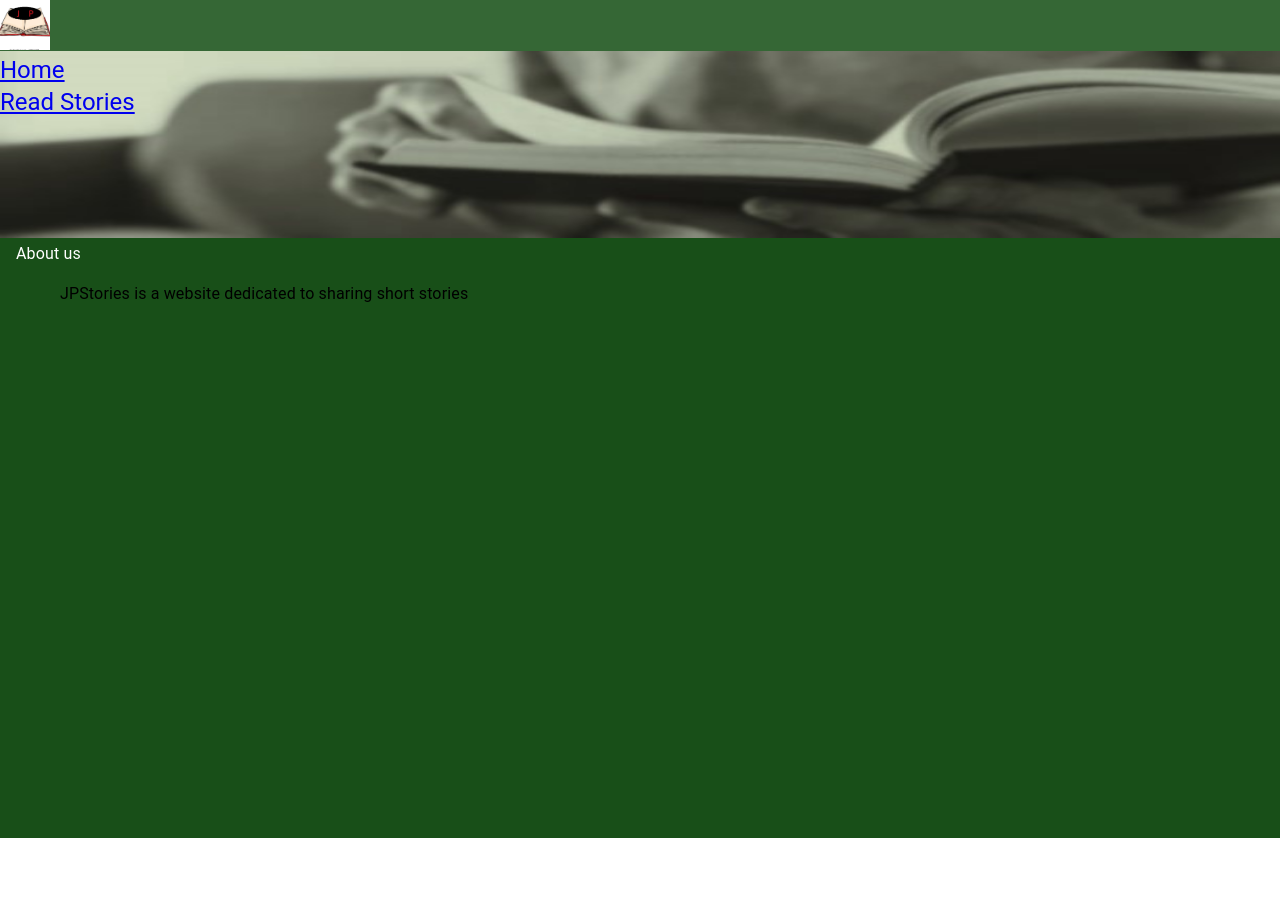
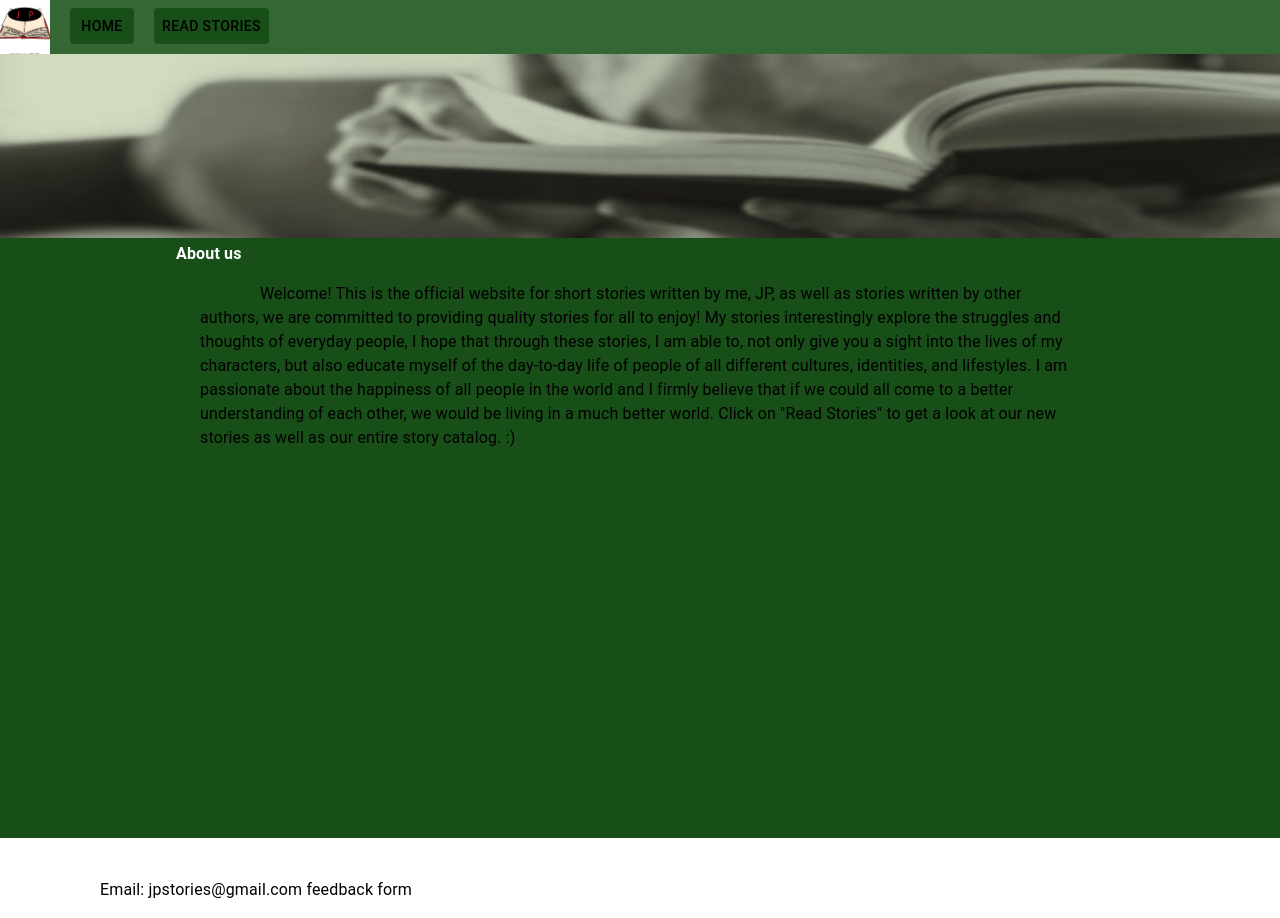
Before and after one commit to tp218/StoryWebsite, a React (Create React App) app: page / in a window 1280 px wide. Before the commit the page ends 838 px from the top, so only its background shows below. Built offline with nearby package versions, Linux system fonts and the light colour scheme.

Commit message:
Added styling for the home page, and added the code to start working on a page footer

```diff
--- a/package.json
+++ b/package.json
@@ -3,6 +3,9 @@
   "version": "0.1.0",
   "private": true,
   "dependencies": {
+    "@emotion/react": "^11.14.0",
+    "@emotion/styled": "^11.14.0",
+    "@mui/material": "^7.1.2",
     "@testing-library/dom": "^10.4.0",
     "@testing-library/jest-dom": "^6.6.3",
     "@testing-library/react": "^16.3.0",
--- a/src/App.css
+++ b/src/App.css
@@ -8,13 +8,21 @@
 
 .navbar {
   position: fixed;
-  height:  51px;
+  height:  54px;
   background-color: #356735;
   width: 100%;
+  display: inline-block;
+}
+
+.navbar-element{
+  display: inline-block;
+  align-items: center;
 }
 
 .navbar-text{
   align-items:end;
+  margin-left: 20px;
+  font-size: larger;
 
 }
 
@@ -69,8 +77,9 @@
 }
 
 .photo {
-  height: 50px;
+  height: 54px;
   width: 50px;
+  vertical-align: middle;
 }
 
 .stock-photo{
--- a/src/App.js
+++ b/src/App.js
@@ -4,6 +4,7 @@ import './App.css';
 import RenderHomePage from './HomePage.js';
 import RenderReadPage from './ReadPage.js';
 import Navbar from './Navbar.js';
+import Footer from './Footer.js';
 import Story from './DisplayStory.js';
 import { BrowserRouter as Router, Route, Switch } from 'react-router-dom'
 import { Box } from "@mui/material";
@@ -31,6 +32,9 @@ function App() {
             </Route>
           </Switch>
         </div>
+        <Box>
+          <Footer />
+        </Box>
       </div>
     </Router>
   );
--- /dev/null
+++ b/src/Footer.js
@@ -0,0 +1,27 @@
+import React, { useState } from "react";
+import logo from './assets/jpstories.png'
+import './App.css';
+import { Button, Typography, Box } from "@mui/material";
+
+
+const Footer = () => {
+
+    return (
+        <div>
+            <header className="App-header">
+                <Typography sx={{paddingLeft: 2, fontWeight: "Bold"}}>
+                    Contact us
+                </Typography>
+            </header>
+            <Box sx={{  px: 5}}>
+                <p className="paragraph-body">
+                <Typography sx={{ wordWrap: 'break-word' }}>
+                    Email: jpstories@gmail.com feedback form
+                </Typography>
+                </p>
+            </Box>
+          </div>
+    );
+}
+
+export default Footer;
--- a/src/HomePage.js
+++ b/src/HomePage.js
@@ -1,7 +1,7 @@
 import React, { useState } from "react";
 import logo from './logo.svg';
 import './App.css';
-import { Typography } from "@mui/material";
+import { Typography, Box } from "@mui/material";
 import stock_image from './assets/guy reads.jpg'
 
 
@@ -11,16 +11,29 @@ function RenderHomePage(){
         <div>
           <img src={stock_image} className="stock-photo"/>
         </div>
+        <Box sx={{  px: 20}}>
           <header className="App-header">
-          <Typography sx={{paddingLeft: 2}}>
+            <Typography sx={{paddingLeft: 2, fontWeight: "Bold"}}>
               About us
             </Typography>
           </header>
+          <Box sx={{  px: 5}}>
             <p className="paragraph-body">
-          <Typography>
-            JPStories is a website dedicated to sharing short stories
+              <Typography sx={{ wordWrap: 'break-word' }}>
+                Welcome! This is the official website for short stories written by me,
+                JP, as well as stories written by other authors, we are committed to
+                providing quality stories for all to enjoy! My stories interestingly explore the
+                struggles and thoughts of everyday people, I hope that through these stories, I am able to,
+                not only give you a sight into the lives of my characters, but also educate myself of the
+                day-to-day life of people of all different cultures, identities, and lifestyles.
+                I am passionate about the happiness of all people in the world and I firmly
+                believe that if we could all come to a better understanding of each other,
+                we would be living in a much better world. Click on "Read Stories" to get a look at our new stories
+                as well as our entire story catalog. :)
               </Typography>
             </p>
+          </Box>
+        </Box>
       </div>
     );
 }
--- a/src/Navbar.js
+++ b/src/Navbar.js
@@ -1,7 +1,7 @@
 import React, { useState } from "react";
 import logo from './assets/jpstories.png'
 import './App.css';
-import { Box, Typography } from "@mui/material";
+import { Button } from "@mui/material";
 
 
 const Navbar = () => {
@@ -9,13 +9,17 @@ const Navbar = () => {
     return (
         <nav>
             <div className="navbar">
+                <div className="navbar-element">
                     <img src={logo} className="photo"/>
-                    <a href='/' className="navbar-text">
-                        <Typography variant="h5">Home</Typography>
+                </div>
+                <div className="navbar-element">
+                    <a className="navbar-text">
+                        <Button href="/" sx={{bgcolor: "#184f18", color: "black"}}>Home</Button>
                     </a>
-                    <a href="/stories" className="navbar-text">
-                        <Typography variant="h5">Read Stories</Typography>
-                     </a>
+                    <a className="navbar-text">
+                        <Button href="/stories" sx={{bgcolor: "#184f18", color: "black"}}>Read Stories</Button>
+                    </a>
+                </div>
             </div>
         </nav>
     );
```
Also changed, not shown: public/jpstories.png (deleted), 1 other file (tests, documents, lock files or other folders). Lines whose indentation alone changed are shown as unchanged.
